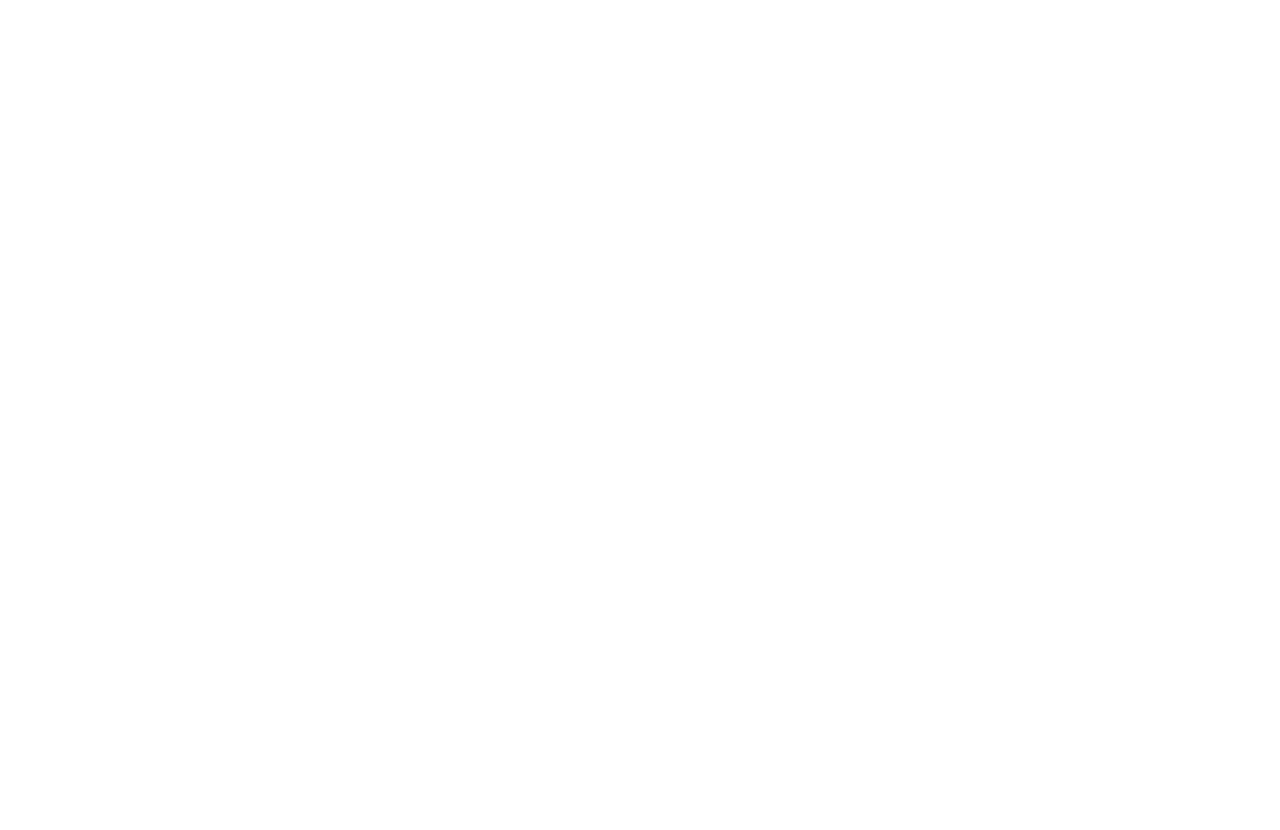
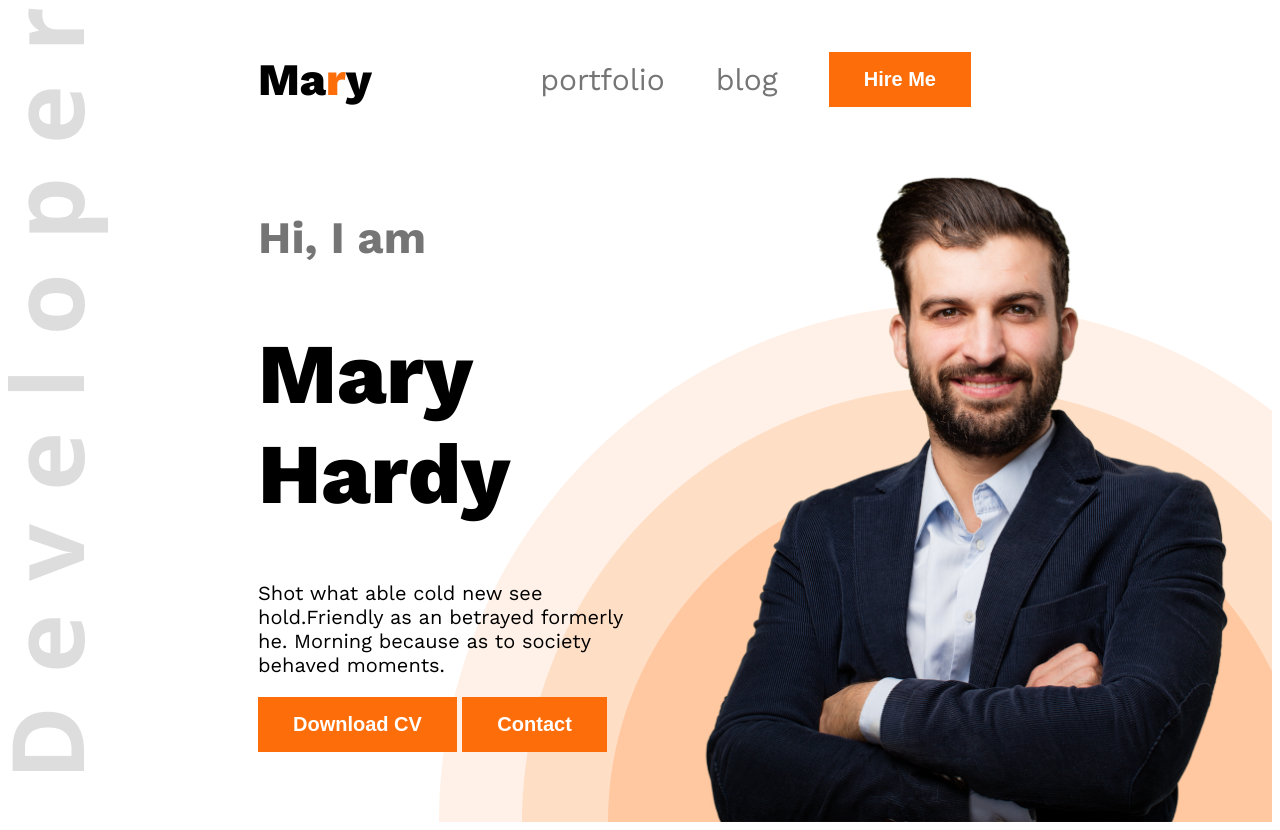
Before and after one commit to ABRAHIM-J/web-developer-portfolio, a plain HTML site: page index.html in a window 1280 px wide. Before the commit the page ends 800 px from the top, so only its background shows below. Drawn offline with nearby package versions, Linux system fonts and the light colour scheme.

Commit message:
first portfolio web site

```diff
--- a/index.html
+++ b/index.html
@@ -4,10 +4,37 @@
     <meta charset="UTF-8">
     <meta name="viewport" content="width=device-width, initial-scale=1.0">
     <title>web developer portfolio</title>
+    <link rel="preconnect" href="https://fonts.googleapis.com">
+<link rel="preconnect" href="https://fonts.gstatic.com" crossorigin>
+<link href="https://fonts.googleapis.com/css2?family=Open+Sans:ital,wght@0,300..800;1,300..800&family=Work+Sans:ital,wght@0,100..900;1,100..900&display=swap" rel="stylesheet">
+    <link rel="stylesheet" href="style/portfolio.css">
 </head>
-<body>
-    <header>
+<body class="work-sans-normal">
+    <header class="header">
+    <nav>
+        <h3 class="nav-title">Ma<span class="primary-text">r</span>y</h3>
+        <ul>
 
+            <li> <a class="dark-2"href="">portfolio</a></li>
+            <li><a class="dark-2" href="">blog</a></li>
+            <li> <a href=""><button class="btn-primary">Hire Me </button></a></li>
+
+        </ul>
+    </nav>
+    <div class="banner">
+        <div class="banner-content">
+<h4 class="banner-greeting dark-2 "> Hi, I am</h4>
+<h1 class="banner-title"> Mary Hardy</h1>
+<p class="banner-description">
+    Shot what able cold new see hold.Friendly as an betrayed formerly he. Morning because as to society behaved moments.
+</p>
+<button class="btn-primary"> Download CV</button>
+<button class="btn-primary"> Contact</button>
+
+        </div>
+
+        <img class=" banner-pr-pic" src="images/hardy.png" alt="">
+    </div>
     </header>
     <main>
 
--- /dev/null
+++ b/style/portfolio.css
@@ -0,0 +1,75 @@
+
+
+.work-sans-normal {
+  font-family: "Work Sans", serif;
+  font-optical-sizing: auto;
+  font-style: normal;
+}
+.dark-2{
+    color: #757575;
+
+
+}
+.btn-primary{
+    background-color: #FD6E0A;
+    font-weight: bold;
+    color: white;
+    padding: 16px 35px;
+    font-size: 20px;
+    border: none;
+
+}
+.header{
+    background-image: url(../images/developer.png),url(../images/header_bg.png);
+    background-repeat: no-repeat;
+    background-position: top left,bottom right ;
+}
+nav{
+ display: flex;
+ align-items: center;
+ justify-content: space-between;
+ margin:0 250px;
+}
+.nav-title{
+    font-weight: 800;
+    font-size: 45px;
+}
+.primary-text{
+    color:#FD6E0A;
+}
+nav ul {
+display: flex;
+align-items: center;
+
+}
+nav ul li {
+    list-style: none ;
+    margin-right: 51px;
+}
+nav li a {
+    text-decoration: none;
+    font-size: 30px;
+}
+.banner{
+   display: flex;
+ justify-content: space-between;
+ margin: 0 35px 0 250px;
+}
+.banner-content{
+max-width: 580px;
+}
+.banner-greeting{
+font-size: 45px;
+font-weight: 700px;
+}
+.banner-title{
+    font-weight: 800;
+    font-size: 85px;
+
+}
+.banner-description{
+    font-size: 20px;
+}
+.banner-pr-pic{
+    width: 580px;
+}
```
